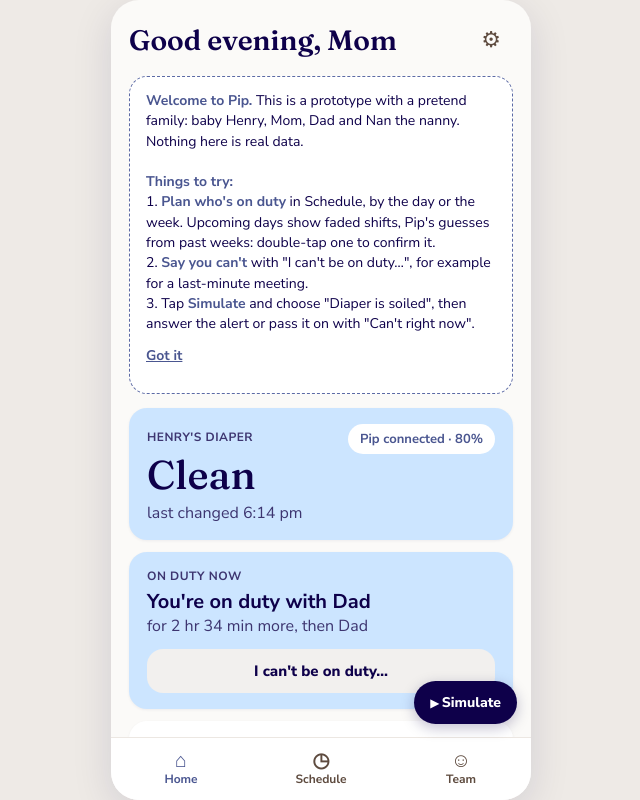
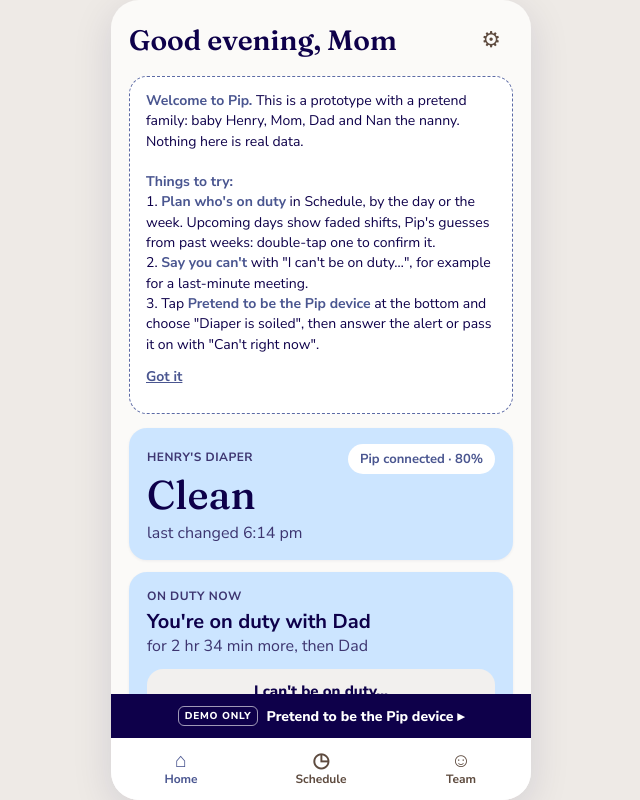
Before and after one commit to landauha-up/pip-app, a plain HTML site: page index.html in a window 1280 px wide. Shown: the whole page, without its empty margins (319-959 px from the left). Drawn offline with Linux system fonts and the light colour scheme.

Commit message:
Replace floating Simulate button with a labeled demo-only strip
Co-Authored-By: Claude Opus 5.5 <noreply@anthropic.com>
Claude-Session: https://claude.ai/code/session_01RFWpeAkGw9ga8n1DWiQLjK

```diff
--- a/app.js
+++ b/app.js
@@ -295,7 +295,7 @@ function homeHTML() {
   if (!S.introSeen) h += `<div class="intro"><b>Welcome to Pip.</b> This is a prototype with a pretend family: baby Henry, Mom, Dad and Nan the nanny. Nothing here is real data.<br><br>
     <b>Things to try:</b><br>1. <b>Plan who's on duty</b> in Schedule, by the day or the week. Upcoming days show faded shifts, Pip's guesses from past weeks: double-tap one to confirm it.<br>
     2. <b>Say you can't</b> with "I can't be on duty…", for example for a last-minute meeting.<br>
-    3. Tap <b>Simulate</b> and choose "Diaper is soiled", then answer the alert or pass it on with "Can't right now".<br>
+    3. Tap <b>Pretend to be the Pip device</b> at the bottom and choose "Diaper is soiled", then answer the alert or pass it on with "Can't right now".<br>
     <button class="link" data-act="intro-ok" style="padding-left:0">Got it</button></div>`;
   if (S.me !== S.people[0].id) h += `<button class="link small" data-act="me" data-id="${S.people[0].id}" style="padding-left:0;margin-top:-8px">← Back to ${esc(S.people[0].name)}'s phone</button>`;
   if (S.handled && S.handled.for.includes(S.me)) h += `<div class="note">✓ ${esc(S.handled.text)} <button class="link" data-act="handled-ok">OK</button></div>`;
@@ -621,7 +621,7 @@ function openSettings() {
     <p class="small muted" style="margin-top:0">Prototype: turning one on adds a sample "Pip conflict" so you can see how it looks.</p>
     <div class="switch"><span><b>Night colors</b></span><div class="seg">${['auto', 'on', 'off'].map(v => `<button data-act="set-night" data-v="${v}" class="${st.night === v ? 'on' : ''}">${v === 'auto' ? 'After 9 pm' : v}</button>`).join('')}</div></div>
     <div class="label" style="margin-top:14px">Whose phone (demo)</div>${youChips().replace(/^.*?<div class="you">/, '<div class="you">')}
-    <div class="note small"><b>About this prototype.</b> Henry, Mom, Dad and Nan are a pretend family. No real baby, health or personal data is used. Everything stays on this device. The Pip device is played by the Simulate button.</div>
+    <div class="note small"><b>About this prototype.</b> Henry, Mom, Dad and Nan are a pretend family. No real baby, health or personal data is used. Everything stays on this device. The Pip device is played by the "Pretend to be the Pip device" strip.</div>
     <a class="btn secondary feedback" href="${FEEDBACK_URL}" target="_blank" rel="noopener">Give feedback (2 min)</a>
     <button class="btn quiet" data-act="sim">Open device simulator</button>
     <button class="btn quiet" data-act="reset">Reset demo data</button>
--- a/index.html
+++ b/index.html
@@ -14,7 +14,7 @@
 <div id="phone">
   <div id="banner" class="banner hidden"></div>
   <main id="screen"></main>
-  <button id="simBtn" class="sim-fab" aria-label="Open demo controls">Simulate</button>
+  <button id="simBtn" class="sim-bar" aria-label="Open demo controls"><span>DEMO ONLY</span> Pretend to be the Pip device ▸</button>
   <nav id="tabs" class="tabs">
     <button data-tab="home" class="tab active"><span class="ti">⌂</span>Home</button>
     <button data-tab="schedule" class="tab"><span class="ti">◷</span>Schedule</button>
--- a/style.css
+++ b/style.css
@@ -184,3 +184,9 @@ a.btn.feedback{text-align:center;text-decoration:none;margin:4px 0 12px;font-siz
 .wk-col.past .wb{opacity:.8}
 .wa{position:absolute;right:0;width:45%;z-index:2;pointer-events:none;border-left:2px solid var(--taupe);background:repeating-linear-gradient(135deg,rgba(151,126,110,.25) 0 4px,rgba(151,126,110,0) 4px 8px);font-size:9px;font-weight:800;color:var(--taupe-text);text-align:right;padding-right:2px}
 body.night .wk,body.night .wk-col{background-color:#1d1458}
+
+/* Demo control: a slim strip above the tab bar, clearly separate from the app itself */
+.sim-fab{display:none}
+.sim-bar{position:absolute;left:0;right:0;bottom:62px;z-index:5;min-height:44px;background:var(--twilight);color:#fff;font-weight:800;font-size:14px;display:flex;align-items:center;justify-content:center;gap:8px}
+.sim-bar span{font-size:10px;letter-spacing:.08em;border:1px solid rgba(255,255,255,.6);border-radius:6px;padding:2px 6px}
+main{padding-bottom:130px}
```
